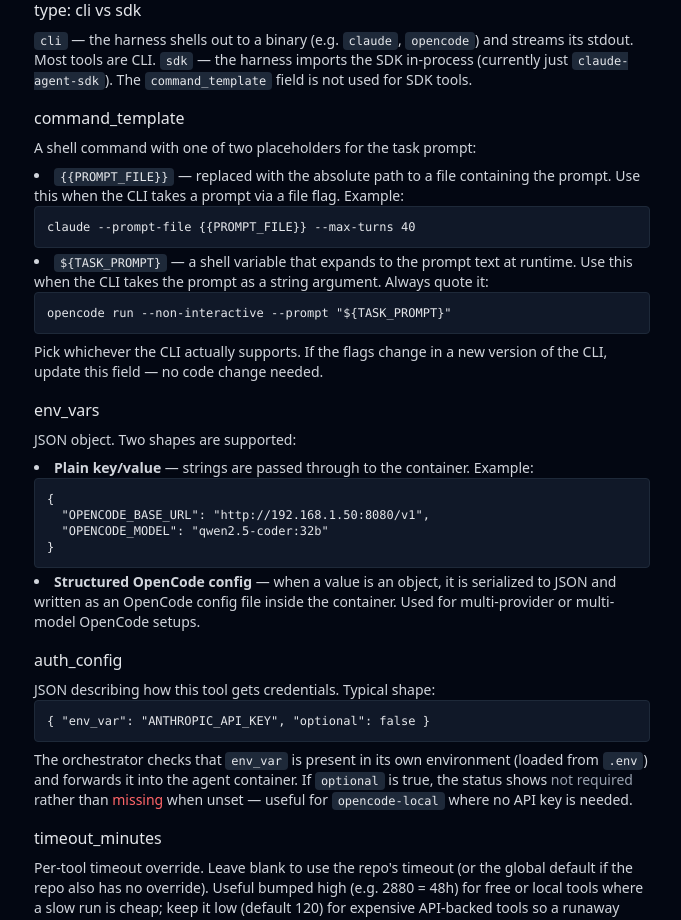
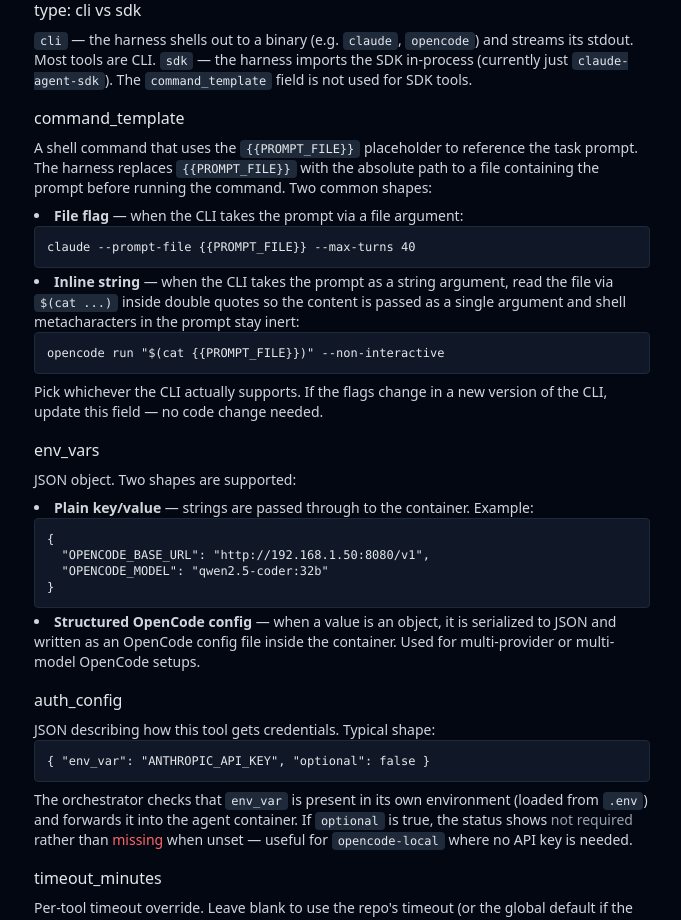
Before and after one commit to NikolaosFlabouris/Agent-Orchestrator, a React (Vite) app in the folder packages/ui/: page /help in a window 1280 px wide. Shown: the part 1640-2560 px from the top of the page, without its empty margins (414-1095 px from the left). Built offline with nearby package versions, Linux system fonts and the light colour scheme.

Commit message:
Docs and harness updates (#39)
Co-authored-by: Nikolaos Flabouris <46804628+NikolaosFlabouris@users.noreply.github.com>
Reviewed-on: http://192.168.1.30:3000/nik/agent-orchestrator/pulls/39

```diff
--- a/packages/ui/src/views/Help.tsx
+++ b/packages/ui/src/views/Help.tsx
@@ -257,20 +257,23 @@ function AgentToolsSection() {
 
       <SubHeading>command_template</SubHeading>
       <p className="text-sm text-gray-300">
-        A shell command with one of two placeholders for the task prompt:
+        A shell command that uses the <Code>{'{{PROMPT_FILE}}'}</Code> placeholder
+        to reference the task prompt. The harness replaces{' '}
+        <Code>{'{{PROMPT_FILE}}'}</Code> with the absolute path to a file
+        containing the prompt before running the command. Two common shapes:
       </p>
       <ul className="list-disc list-inside text-sm text-gray-300 space-y-1 mt-2">
         <li>
-          <Code>{'{{PROMPT_FILE}}'}</Code> — replaced with the absolute path to a
-          file containing the prompt. Use this when the CLI takes a prompt via a
-          file flag. Example:
+          <strong>File flag</strong> — when the CLI takes the prompt via a file
+          argument:
           <CodeBlock>{`claude --prompt-file {{PROMPT_FILE}} --max-turns 40`}</CodeBlock>
         </li>
         <li>
-          <Code>${'{TASK_PROMPT}'}</Code> — a shell variable that expands to the
-          prompt text at runtime. Use this when the CLI takes the prompt as a
-          string argument. Always quote it:
-          <CodeBlock>{`opencode run --non-interactive --prompt "\${TASK_PROMPT}"`}</CodeBlock>
+          <strong>Inline string</strong> — when the CLI takes the prompt as a
+          string argument, read the file via <Code>{'$(cat ...)'}</Code> inside
+          double quotes so the content is passed as a single argument and shell
+          metacharacters in the prompt stay inert:
+          <CodeBlock>{`opencode run "$(cat {{PROMPT_FILE}})" --non-interactive`}</CodeBlock>
         </li>
       </ul>
       <p className="text-sm text-gray-300 mt-2">
--- a/packages/ui/src/views/Settings.tsx
+++ b/packages/ui/src/views/Settings.tsx
@@ -645,7 +645,7 @@ function ToolSettings() {
                    setEditing({ ...editing, command_template: e.target.value });
                    if (errors.command_template) setErrors({ ...errors, command_template: '' });
                  }}
-                 placeholder='e.g. opencode run --non-interactive --prompt "${TASK_PROMPT}"'
+                 placeholder='e.g. opencode run "$(cat {{PROMPT_FILE}})" --non-interactive'
                  className={`w-full bg-gray-800 border rounded px-3 py-2 text-sm font-mono ${
                    errors.command_template ? 'border-red-500' : 'border-gray-700'
                  }`}
```
Also changed, not shown: 8 other files (tests, documents, lock files or other folders).
